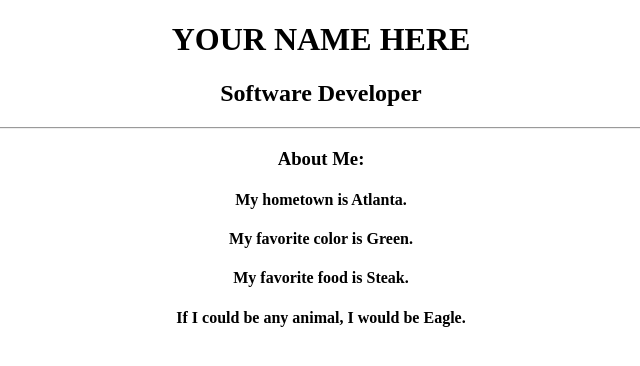
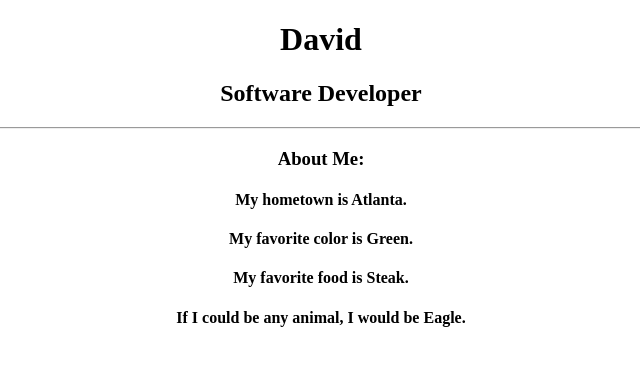
Before and after one commit to DavidHolmes31/my-first-repo2, a plain HTML site: page index.html in a window 1280 px wide. Shown: the whole page, without its empty margins (319-959 px from the left). Drawn offline with Linux system fonts and the light colour scheme.

Commit message:
Changed my name

```diff
--- a/index.html
+++ b/index.html
@@ -7,7 +7,7 @@
 		  </head>
 		  <body>
 			<div align="center">
-				<h1>YOUR NAME HERE</h1>
+				<h1>David</h1>
 				<h2>Software Developer</h2>
 				<hr>
 				<h3>About Me:</h3>
```
